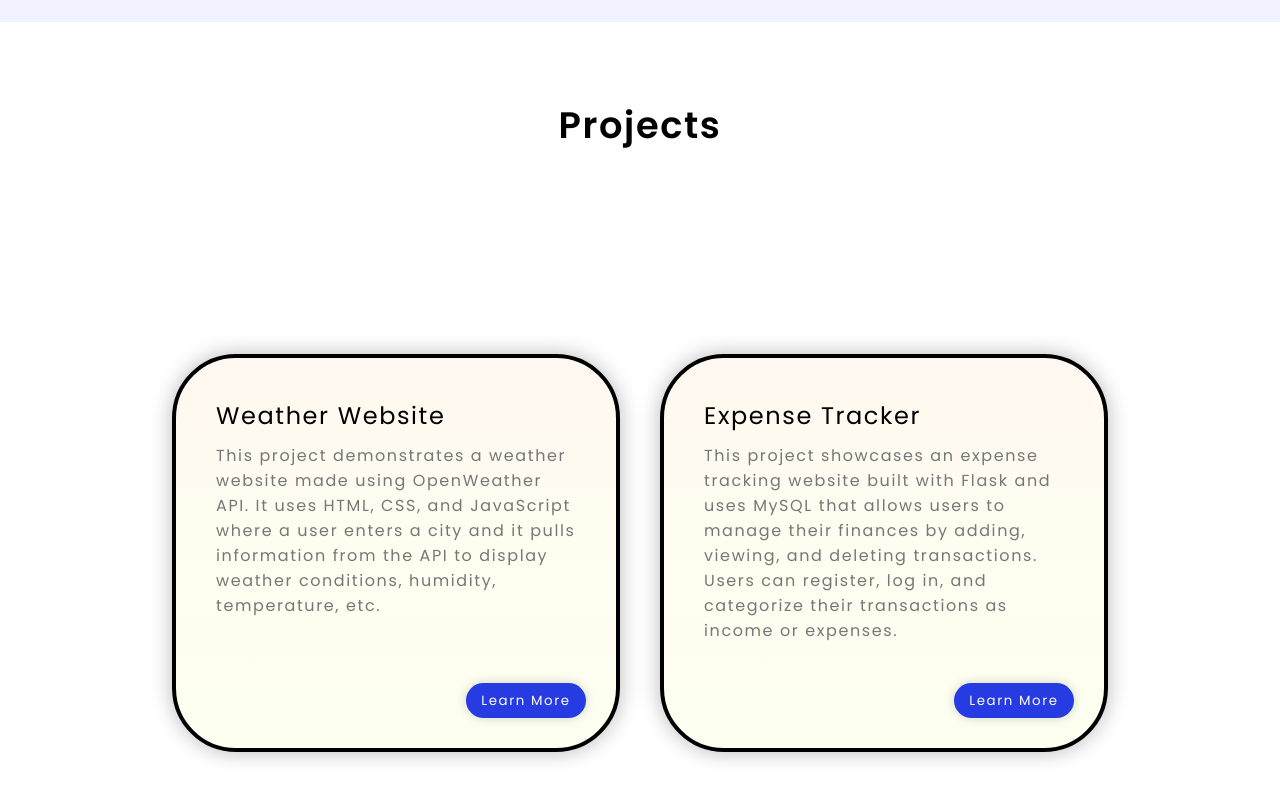
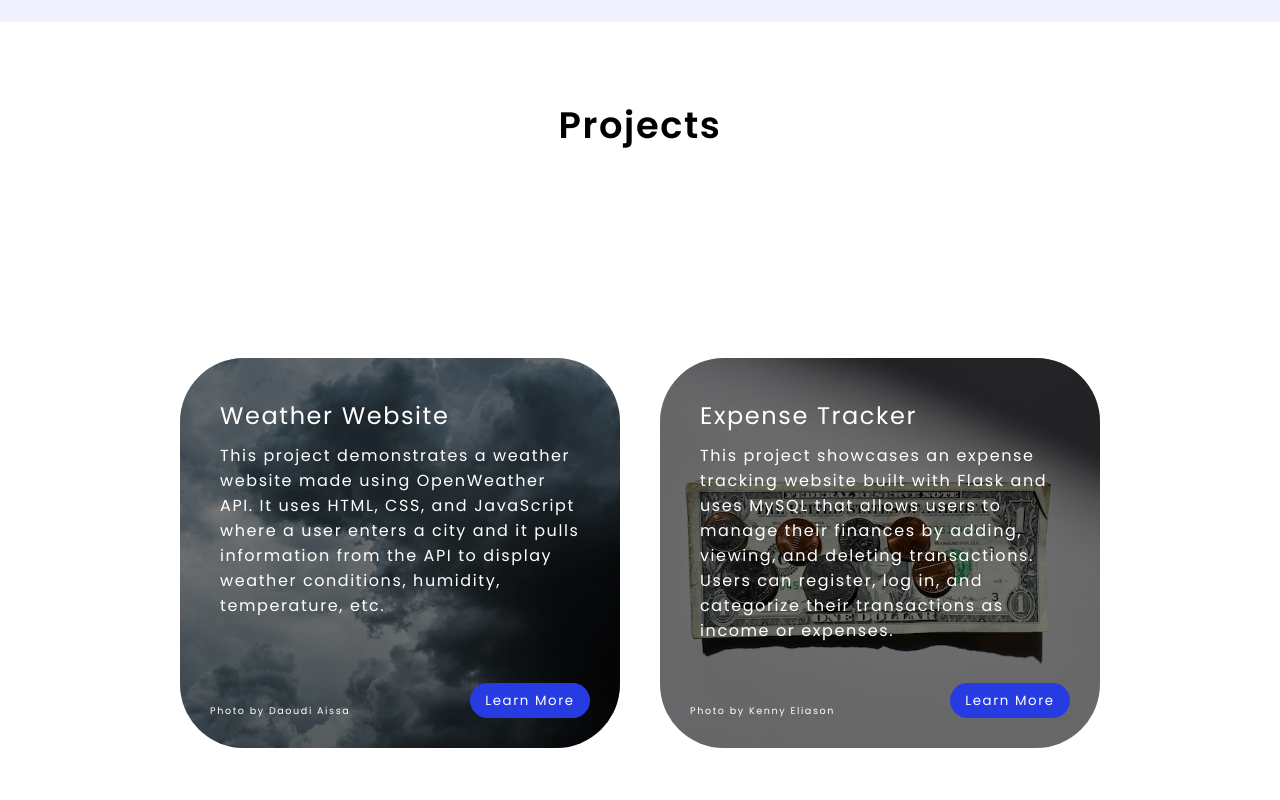
Before and after one commit to saxcrawford/portfolio-saxon, a React (Create React App) app: page / in a window 1280 px wide. Shown: the part 1573-2373 px from the top of the page. Built offline with nearby package versions, Linux system fonts and the light colour scheme.

Commit message:
Added transitions

```diff
--- a/src/App.css
+++ b/src/App.css
@@ -169,14 +169,20 @@
   display: flex;
   align-items: center;
   justify-content: center;
-  border: 0.3rem black solid;
   border-radius: 4rem;
   max-width: 960px;
   height: 550px;
   gap: 40px;
   padding: 0 40px;
   background-color: white;
+  transition-property: box-shadow, transform;
+  transition-duration: var(--def-transition-duration);
+  transition-timing-function: ease-in-out;
+}
+
+.about--content:hover {
   box-shadow: 0px 0px 20px 1px rgba(0,0,0,0.25);
+  transform: scale(1.02);
 }
 
 .about--content-left {
@@ -277,33 +283,61 @@
 
 .card {
   text-align: left;
-  background: #FFF8F0;
-  background: linear-gradient(to bottom, #FFF8F0 0%, #FFFDF0 50%, #FCFFF0 100%);
-  border: 0.3rem black solid;
+  color: white;
   border-radius: 4rem;
-  box-shadow: 0px 0px 20px 1px rgba(0,0,0,0.25);
   max-width: 400px;
   position: relative;
   height: 350px;
   padding: 20px;
-  transition: transform 0.2s;
+  transition-property: transform, box-shadow;
+  transition-duration: var(--def-transition-duration);
+  transition-timing-function: ease-in-out;
+  overflow: hidden;
 }
 
 .card:hover {
   transform: scale(1.05);
+  box-shadow: 0px 0px 20px 1px rgba(0,0,0,0.25);
 }
 
 .card-content {
   padding: 20px;
 }
 
+.card::before {
+  content: '';
+  position: absolute;
+  top: 0;
+  left: 0;
+  width: 100%;
+  height: 100%;
+  background-color: rgba(0, 0, 0, 0.5);
+  z-index: 1;
+}
+
+.card-content,
+.projects--button,
+.projects--image-attribution {
+  position: relative;
+  z-index: 2;
+  color: white;
+}
+
+.projects--image-attribution {
+  text-decoration: none;
+  font-size: 0.6rem;
+  position: absolute;
+  bottom: 30px;
+  left: 30px;
+}
+
+.projects--image-attribution:hover {
+  text-decoration: underline;
+}
+
 .card h2 {
   font-size: 1.5rem;
   margin: 0 0 10px 0;
-}
-
-.card p {
-  color: #777;
 }
 
 .projects--section h1 {
@@ -322,13 +356,16 @@
   width: 120px;
   height: 35px;
   margin-top: 30px;
-  transition: 0.2s;
-  box-shadow: 0px 0px 10px 1px rgba(0,0,0,0.15);
+  transition-property: background-color, box-shadow, transform;
+  transition-duration: var(--def-transition-duration);
+  transition-timing-function: ease-in-out;
 }
 
 .projects--button:hover {
   background-color: #5c6cff;
   cursor: pointer;
+  box-shadow: 0px 0px 10px 1px rgba(0,0,0,0.15);
+  transform: scale(1.01);
 }
 
 /* Projects media query for small screens */
--- a/src/components/Projects.js
+++ b/src/components/Projects.js
@@ -8,11 +8,27 @@ function Projects() {
             <div className="projects--container">
                 <div className="projects--cards">
                     {projectData.map((project) => (
-                        <div className="card" key={project.id}>
+                        <div className="card" key={project.id}
+                            style={{
+                                backgroundImage: `url(${project.image})`,
+                                backgroundSize: 'cover', // To cover the entire card
+                                backgroundPosition: 'center', // To center the image
+                                backgroundRepeat: 'no-repeat', // To avoid repeating the image
+                        }}
+                        >
                             <div className="card-content">
                                 <h2>{project.title}</h2>
                                 <p>{project.description}</p>
                             </div>
+                            <a
+                                className="projects--image-attribution"
+                                href={project.attribution.url}
+                                aria-label={`Photo by ${project.attribution.author}`}
+                                target="_blank"
+                                rel="noopener noreferrer"
+                            >
+                                Photo by {project.attribution.author}
+                            </a>
                             <a href={project.link}>
                                     <button className="projects--button" type="submit">Learn More</button>
                             </a>
--- a/src/data/projects.js
+++ b/src/data/projects.js
@@ -1,6 +1,11 @@
 export const projectData = [
     {
         id: 1,
+        image: require("../images/weather.jpg"),
+        attribution: {
+            author: "Daoudi Aissa",
+            url: "https://unsplash.com/@dannyeve?utm_content=creditCopyText&utm_medium=referral&utm_source=unsplash"
+        },
         title: "Weather Website",
         description: `
                 This project demonstrates a weather website made using OpenWeather API. It uses
@@ -11,6 +16,11 @@ export const projectData = [
     },
     {
         id: 2,
+        image: require("../images/expense.jpg"),
+        attribution: {
+            author: "Kenny Eliason",
+            url: "https://unsplash.com/@neonbrand?utm_content=creditCopyText&utm_medium=referral&utm_source=unsplash"
+        },
         title: "Expense Tracker",
         description: `
                 This project showcases an expense tracking website built with Flask and uses MySQL
```
Also changed, not shown: src/images/expense.jpg (added), src/images/weather.jpg (added).
